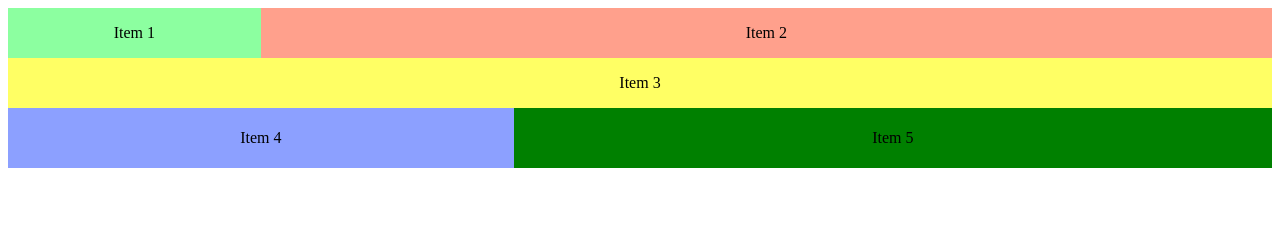
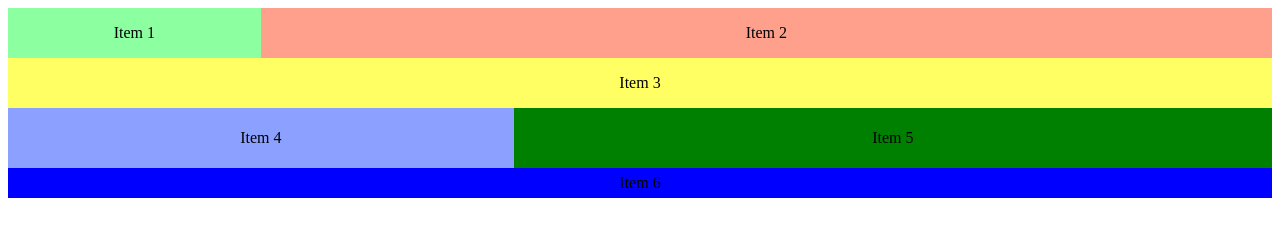
Before and after one commit to josfen85/grid-area, a plain HTML site: page index.html in a window 1280 px wide. Drawn offline with Linux system fonts and the light colour scheme.

Commit message:
Update index.html

```diff
--- a/index.html
+++ b/index.html
@@ -3,19 +3,15 @@
 <head>
   <link rel="stylesheet" type="text/css" href="./css/styles.css">
 </head>
+
   <body>
-
     <section id="new">
       <div id="item1"><span>Item 1</span></div>
       <div id="item2"><span>Item 2</span></div>
       <div id="item3"><span>Item 3</span></div>
       <div id="item4"><span>Item 4</span></div>
       <div id="item5"><span>Item 5</span></div>
-
-
-
+      <div id="item6"><span>Item 6</span></div>
     </section>
-
-
   </body>
 </html>
```
Lines whose indentation alone changed are shown as unchanged.
